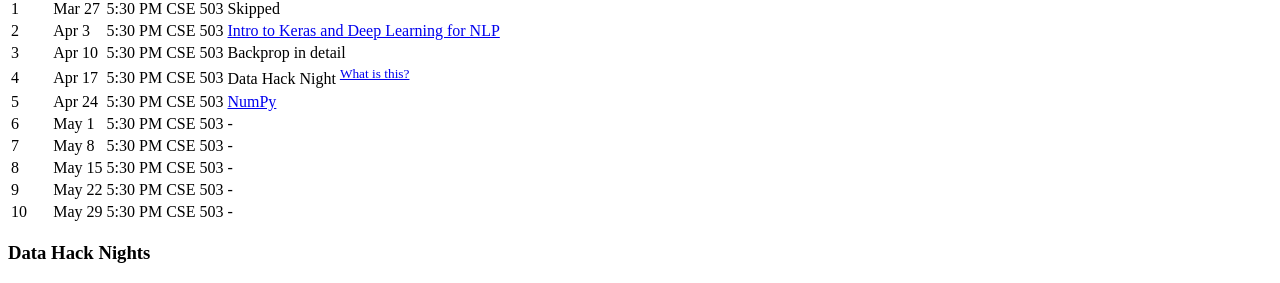
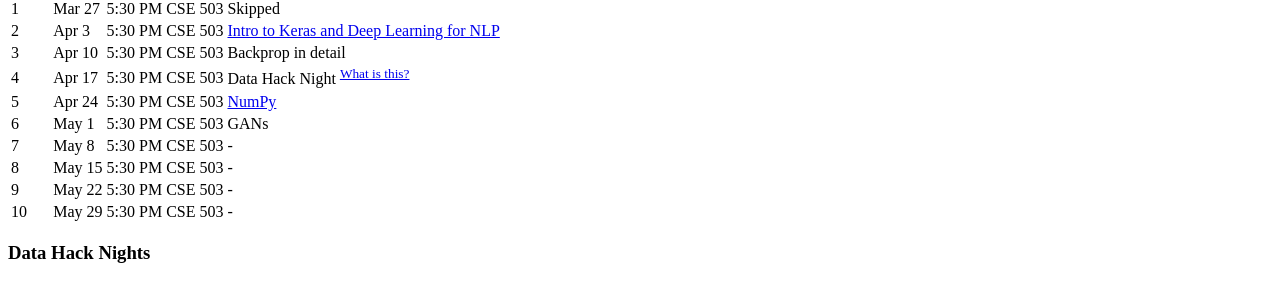
Before and after one commit to MachinesWhoLearn/machineswholearn.github.io, a Jekyll site: the page built from mwl_workshops.md, in a window 1280 px wide. Shown: the part 528-811 px from the top of the page. Built offline with Jekyll 4.4.1, drawn with Linux system fonts in a browser that asks for light colours.

Commit message:
Add GANs for May 1

```diff
--- a/mwl_workshops.md
+++ b/mwl_workshops.md
@@ -32,7 +32,7 @@ for some more info.
 | 3 | Apr 10 | 5:30 PM | CSE 503 | Backprop in detail |
 | 4 | Apr 17 | 5:30 PM | CSE 503 | Data Hack Night <sup>[What is this?](#data-hack-nights)</sup> |
 | 5 | Apr 24 | 5:30 PM | CSE 503 | [NumPy](https://github.com/MachinesWhoLearn/lectures/blob/master/2016-2017.Meetings/spring/04.numpy_exercises.md) |
-| 6 | May 1 | 5:30 PM | CSE 503 | - |
+| 6 | May 1 | 5:30 PM | CSE 503 | GANs |
 | 7 | May 8 | 5:30 PM | CSE 503 | - |
 | 8 | May 15 | 5:30 PM | CSE 503 | - |
 | 9 | May 22 | 5:30 PM | CSE 503 | - |
```
